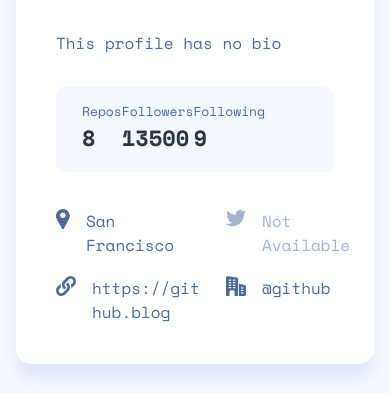
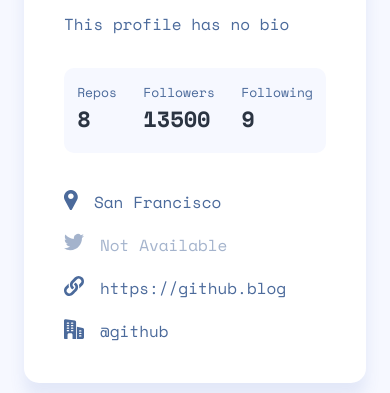
Before and after one commit to VillageR88/next-github-user-search-app, a Next.js app: page / in a window 390 px wide. Shown: the part 431-824 px from the top of the page. Built offline with nearby package versions, Linux system fonts and the light colour scheme.

Commit message:
overall layout improvement
Signed-off-by: VillageR88 <villager88pl@gmail.com>

```diff
--- a/app/components/BottomBox.tsx
+++ b/app/components/BottomBox.tsx
@@ -5,7 +5,7 @@
 
 export default function BottomBox({ state }: { state: tGithubJSON1 }) {
   return (
-    <div className="grid grid-cols-2 gap-x-[62px] gap-y-[19px] pt-[37px]">
+    <div className="grid gap-x-[62px] gap-y-[19px] pt-[37px] sm:grid-cols-2">
       <BottomRows
         disabled={state.location === null || state.location === ''}
         Svg={LocationSVG}
--- a/app/components/MiddleBox.tsx
+++ b/app/components/MiddleBox.tsx
@@ -2,7 +2,7 @@
 
 export default function MiddleBox({ state }: { state: tGithubJSON1 }) {
   return (
-    <div className="mt-[32px] flex h-[85px]  justify-between rounded-[10px] bg-[#F6F8FF] pl-[26px] pr-[102px] pt-[15px] transition-colors dark:bg-[#141D2F]">
+    <div className="mt-[32px] flex h-[85px] justify-around rounded-[10px] bg-[#F6F8FF] pt-[15px] transition-colors dark:bg-[#141D2F] sm:pr-[96px] md:justify-between md:pl-[32px] md:pr-[83px]">
       {[
         { title: 'Repos', description: state.public_repos },
         {
--- a/app/page.tsx
+++ b/app/page.tsx
@@ -3,7 +3,7 @@
 
 export default function Home() {
   return (
-    <div className="flex min-h-screen flex-col items-center justify-center gap-[36px] p-4 font-spaceMono">
+    <div className="flex min-h-screen flex-col items-center justify-center gap-[36px] p-6 font-spaceMono">
       <Navbar />
       <Main />
     </div>
```
